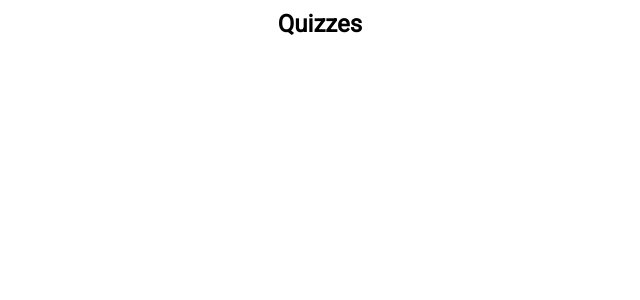
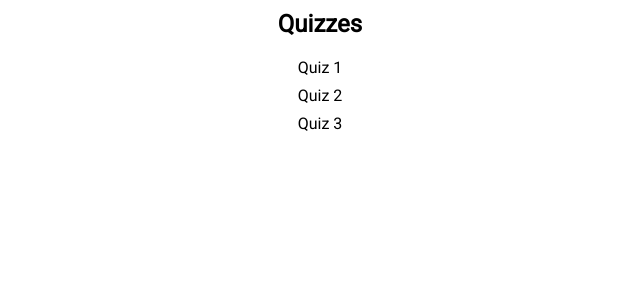
Before and after one commit to d3p1/nextjs-quizzes, a Next.js app: page / in a window 1280 px wide. Shown: the top 300 px of the page, without its empty margins (320-960 px from the left). Built offline with nearby package versions, Linux system fonts and the light colour scheme.

Commit message:
feat: add quiz list to home page [#1]

```diff
--- a/app/page.tsx
+++ b/app/page.tsx
@@ -2,10 +2,25 @@
  * @description Home page
  * @author      C. M. de Picciotto <d3p1@d3p1.dev> (https://d3p1.dev/)
  */
+import data from '@/data'
+
+function QuizList() {
+  return (
+    <ul className="flex flex-col justify-center items-center m-3">
+      {data.map((quiz, i) => (
+        <li key={i} className="mt-1">
+          {quiz.title}
+        </li>
+      ))}
+    </ul>
+  )
+}
+
 export default function Home() {
   return (
     <div className="m-2">
       <h1 className="text-2xl font-bold">Quizzes</h1>
+      <QuizList />
     </div>
   )
 }
```
